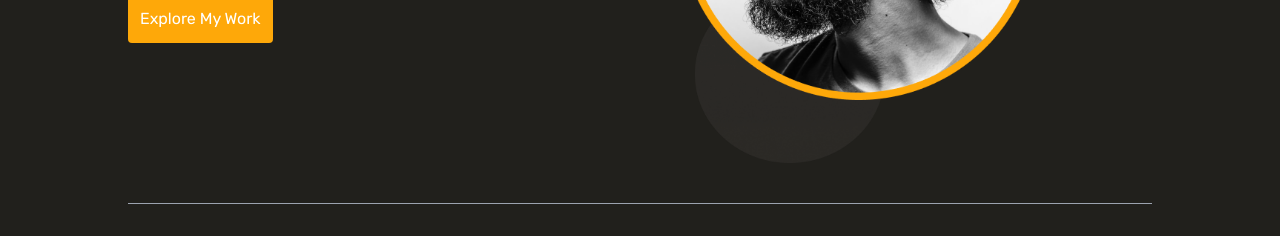
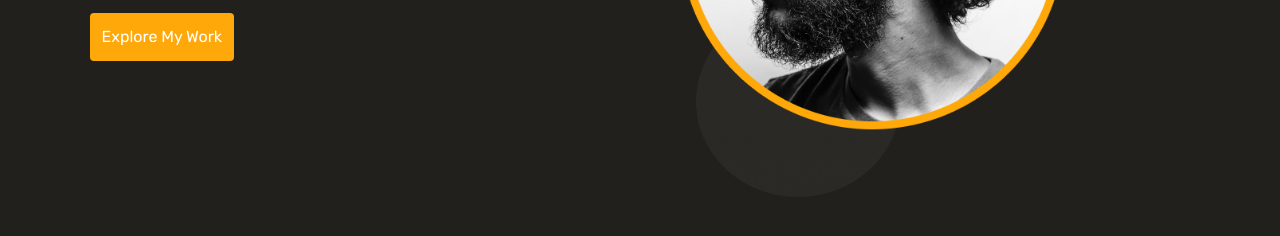
Before and after one commit to trend87/Jason-Port, a website built with Parcel: page src/index.html in a window 1280 px wide. Shown: the part 392-628 px from the top of the page. Built offline with nearby package versions, Linux system fonts and the light colour scheme.

Commit message:
reduced padding left & right of body

```diff
--- a/src/assets/css/main.css
+++ b/src/assets/css/main.css
@@ -9,7 +9,7 @@
 
 body{
     font-family: 'Rubik', sans-serif;
-    padding: 0 10%;
+    padding: 0 7%;
 	background-color: #21201c ;
 }
 button{
```
